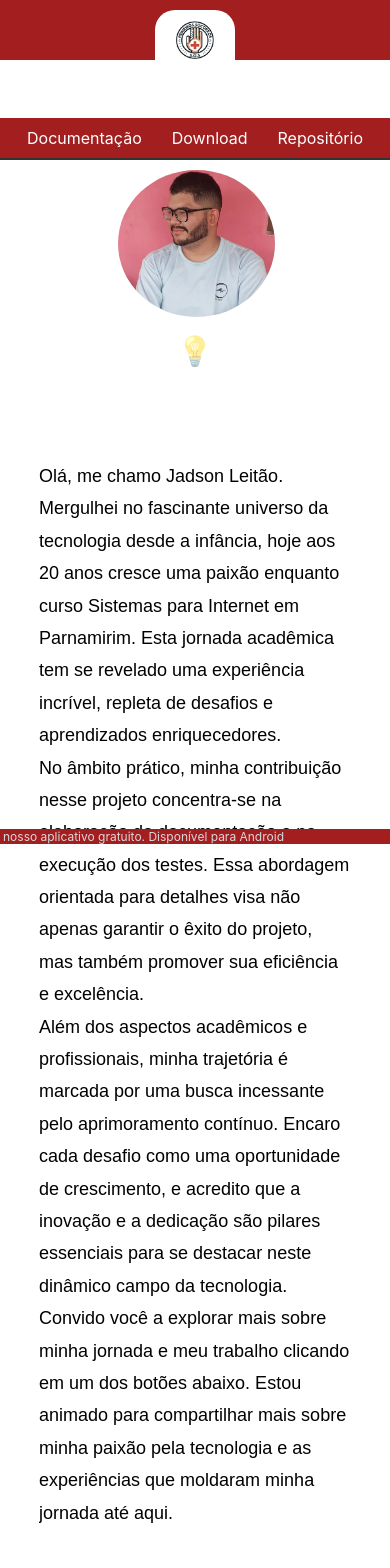
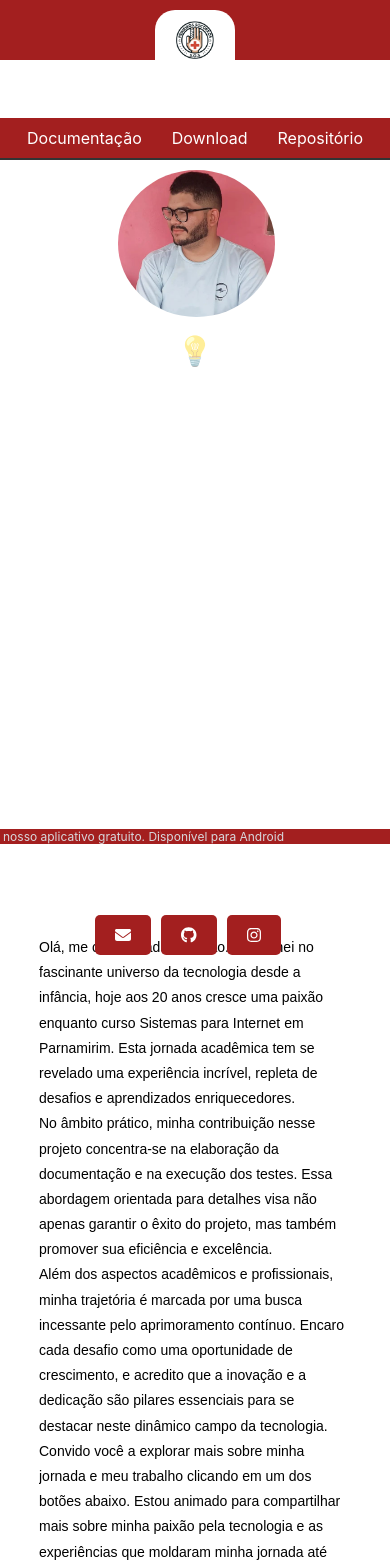
Before and after one commit to kamipip/SITE-SOSPrimeirosSocorros, a React (Create React App) app: page /jadson in a window 390 px wide. Shown: the top 1568 px of the page. Built offline with nearby package versions, Linux system fonts and the light colour scheme.

Commit message:
alterações no CSS

```diff
--- a/src/App.css
+++ b/src/App.css
@@ -183,7 +183,7 @@ body {
   padding: 20px;
 }
 
-/* Adaptação para telas menores */
+
 @media only screen and (max-width: 768px) {
   .segundo-paragrafo {
     margin-top: -15px;
@@ -245,9 +245,9 @@ body {
 }
 
 .botoes-container {
-  position: fixed;
-  top: 0px;
-  right: 825px;
+  position: relative;
+  top: -700px;
+  right: 2px;
   text-align: center;
   margin-top: 780px;
 }
@@ -262,6 +262,19 @@ body {
   border-radius: 5px;
   font-weight: bold;
   transition: background-color 0.3s ease;
+}
+
+@media only screen and (max-width: 768px) {
+  .botoes-container {
+    margin-top: 5px;
+  }
+}
+
+
+@media only screen and (max-width: 480px) {
+  .botoes-container {
+    margin-top: 2px;
+  }
 }
 
 .botao:hover {
@@ -317,7 +330,7 @@ body {
 }
 
 .sobre-pessoa {
-  margin-top: -110px; /* Ajuste conforme necessário */
+  margin-top: -600px;
   margin-bottom: 20px;
   display: flex;
   flex-direction: column;
@@ -329,11 +342,37 @@ body {
   line-height: 1.8;
   font-family: 'League Spartan', sans-serif;
   font-weight: normal;
-  margin: -350px 0 10px; /* Ajuste a margem superior conforme necessário */
+  margin: 20px 0 10px;
   max-width: 80%;
   white-space: normal;
   overflow: hidden;
 }
+
+/* Adaptação para telas menores */
+@media only screen and (max-width: 768px) {
+  .sobre-pessoa {
+    margin-top: 10px;
+  }
+
+  .sobre-pessoa p {
+    font-size: 16px;
+    margin: 15px 0 10px;
+  }
+}
+
+
+@media only screen and (max-width: 480px) {
+  .sobre-pessoa {
+    margin-top: 5px;
+  }
+
+  .sobre-pessoa p {
+    font-size: 14px;
+    margin: 10px 0 5px;
+  }
+}
+
+
 .emojis-container {
   display: flex;
   justify-content: center;
```
